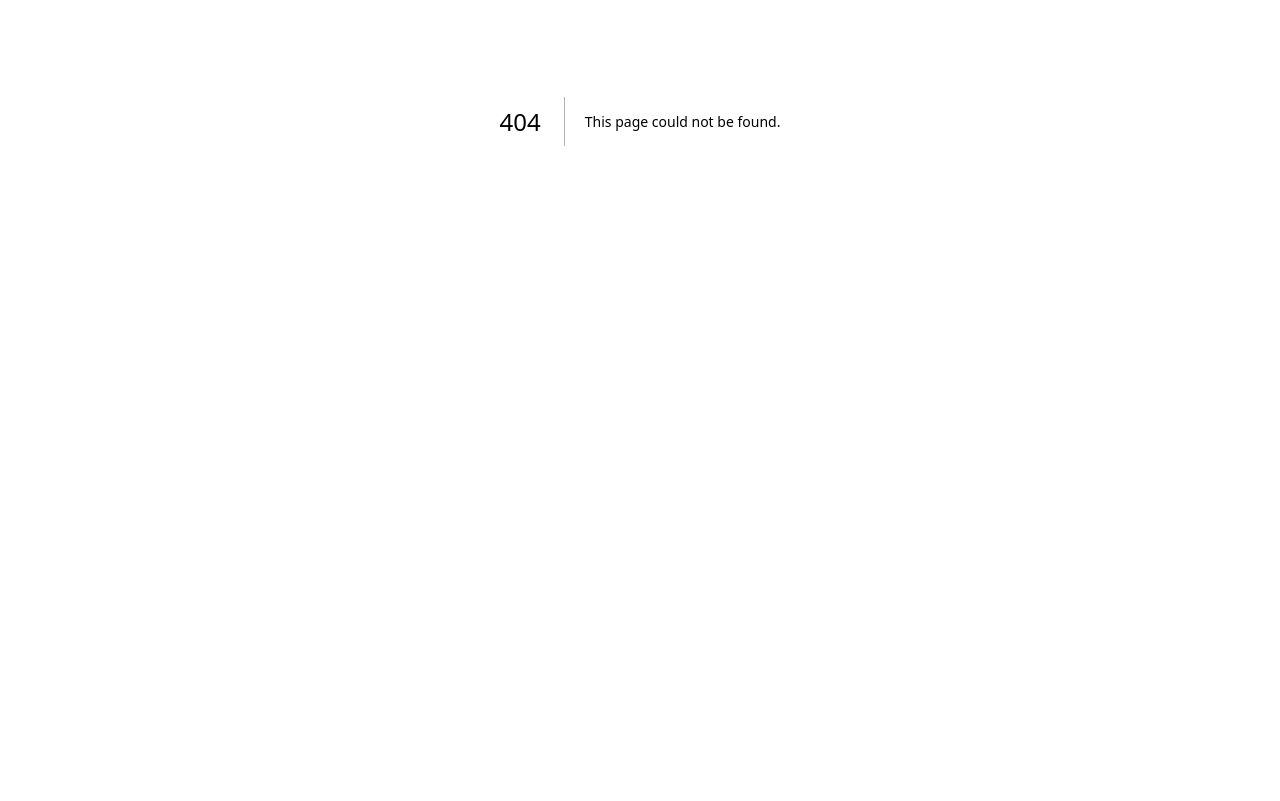
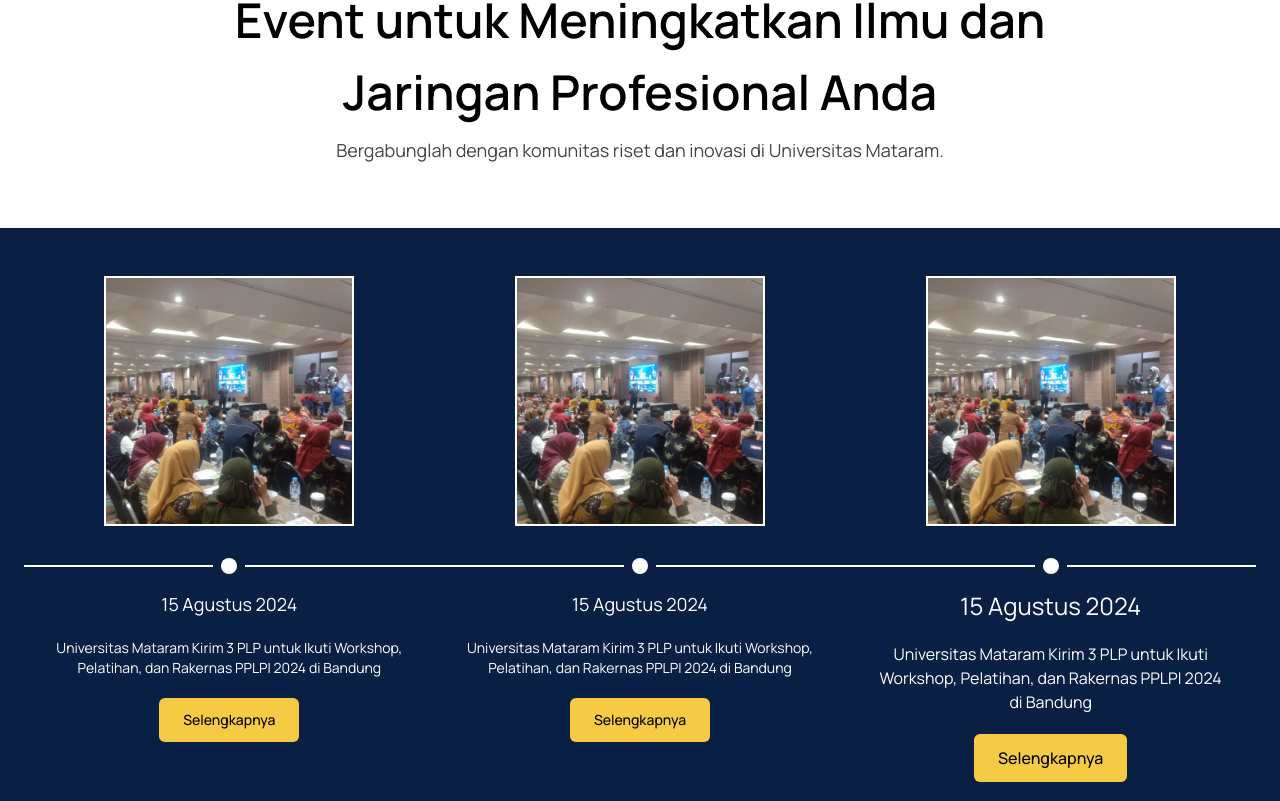
Before and after one commit to adityarizkii/lab-terpadu, a Next.js app: page /event in a window 1280 px wide. Before the commit this address had no page. Shown: the part 279-1080 px from the top of the page. Before the commit the page ends 800 px from the top, so only its background shows below. Built offline with nearby package versions, Linux system fonts and the light colour scheme.

Commit message:
ui(event): init for event page

```diff
--- /dev/null
+++ b/src/pages/event.tsx
@@ -0,0 +1,213 @@
+import MainLayout from '@/components/MainLayout';
+import Image from 'next/image';
+import React from 'react';
+
+const EventPage = () => {
+  return (
+    <MainLayout>
+      <div className='flex flex-col items-center justify-center p-6 md:px-[150px] md:py-16'>
+        <div className='flex items-center gap-3' data-aos='fade-down'>
+          <Image src={'/menu-black.svg'} alt='menu' width={24} height={24} />
+          <h2 className='font-medium'>Event Terbaru</h2>
+        </div>
+        <h2
+          className='mt-6 text-center text-2xl font-semibold md:text-3xl xl:text-5xl xl:leading-normal'
+          data-aos='fade-down'
+        >
+          Event untuk Meningkatkan Ilmu dan Jaringan Profesional Anda
+        </h2>
+        <p
+          className='mt-2 text-center text-xs text-[#454545] md:text-base xl:text-lg'
+          data-aos='fade-down'
+        >
+          Bergabunglah dengan komunitas riset dan inovasi di Universitas
+          Mataram.
+        </p>
+      </div>
+      {/* highlight event */}
+      <div className='flex flex-nowrap overflow-x-auto bg-[#092044] px-6 py-12'>
+        <div className='flex w-full shrink-0 flex-col items-center md:w-1/2 xl:w-1/3'>
+          <div className='relative h-[250px] w-[250px] border-2 border-white'>
+            <Image
+              src={'/event.jpeg'}
+              alt='event'
+              fill
+              style={{ objectFit: 'cover' }}
+            />
+          </div>
+          <div className='mt-8 flex w-full items-center justify-center gap-2'>
+            <div className='h-0 w-full border border-white'></div>
+            <div className='h-4 w-4 flex-shrink-0 rounded-full bg-white'></div>
+            <div className='h-0 w-full border border-white'></div>
+          </div>
+          <h3 className='mt-4 text-center text-lg text-white xl:px-8'>
+            15 Agustus 2024
+          </h3>
+          <p className='my-5 text-center text-sm text-white xl:px-8'>
+            Universitas Mataram Kirim 3 PLP untuk Ikuti Workshop, Pelatihan, dan
+            Rakernas PPLPI 2024 di Bandung
+          </p>
+          <button className='rounded-md bg-[#F5CA44] px-6 py-3 text-sm font-medium'>
+            Selengkapnya
+          </button>
+        </div>
+        <div className='flex w-full shrink-0 flex-col items-center md:w-1/2 xl:w-1/3'>
+          <div className='relative h-[250px] w-[250px] border-2 border-white'>
+            <Image
+              src={'/event.jpeg'}
+              alt='event'
+              fill
+              style={{ objectFit: 'cover' }}
+            />
+          </div>
+          <div className='mt-8 flex w-full items-center justify-center gap-2'>
+            <div className='h-0 w-full border border-white'></div>
+            <div className='h-4 w-4 flex-shrink-0 rounded-full bg-white'></div>
+            <div className='h-0 w-full border border-white'></div>
+          </div>
+          <h3 className='mt-4 text-center text-lg text-white xl:px-8'>
+            15 Agustus 2024
+          </h3>
+          <p className='my-5 text-center text-sm text-white xl:px-8'>
+            Universitas Mataram Kirim 3 PLP untuk Ikuti Workshop, Pelatihan, dan
+            Rakernas PPLPI 2024 di Bandung
+          </p>
+          <button className='rounded-md bg-[#F5CA44] px-6 py-3 text-sm font-medium'>
+            Selengkapnya
+          </button>
+        </div>
+        <div className='flex w-full shrink-0 flex-col items-center md:w-1/2 xl:w-1/3'>
+          <div className='relative h-[250px] w-[250px] border-2 border-white'>
+            <Image
+              src={'/event.jpeg'}
+              alt='event'
+              fill
+              style={{ objectFit: 'cover' }}
+            />
+          </div>
+          <div className='mt-8 flex w-full items-center justify-center gap-2'>
+            <div className='h-0 w-full border border-white'></div>
+            <div className='h-4 w-4 flex-shrink-0 rounded-full bg-white'></div>
+            <div className='h-0 w-full border border-white'></div>
+          </div>
+          <h3 className='mt-4 text-center text-lg text-white xl:px-8 xl:text-2xl'>
+            15 Agustus 2024
+          </h3>
+          <p className='my-5 text-center text-sm text-white xl:px-8 xl:text-base'>
+            Universitas Mataram Kirim 3 PLP untuk Ikuti Workshop, Pelatihan, dan
+            Rakernas PPLPI 2024 di Bandung
+          </p>
+          <button className='rounded-md bg-[#F5CA44] px-6 py-3 text-sm font-medium xl:text-base'>
+            Selengkapnya
+          </button>
+        </div>
+      </div>
+      {/* event list */}
+      <div className='px-6 py-12'>
+        <h2 className='text-center text-3xl font-semibold' data-aos='fade-down'>
+          Event Terbaru
+        </h2>
+        <div className='mt-6 grid grid-cols-1 gap-7 md:grid-cols-2 xl:grid-cols-3'>
+          <div className='border border-black'>
+            <div className='relative h-[180px] w-full'>
+              <Image
+                src={'/news.png'}
+                alt='news'
+                fill
+                style={{ objectFit: 'cover' }}
+              />
+            </div>
+            <div className='p-6'>
+              <p>20 Maret 2025</p>
+              <h3>
+                UPA. Lab Terpadu Universitas Mataram Gelar Sertifikasi....
+              </h3>
+              <button className='w-full bg-[#F5CA44] py-3'>
+                Baca Selengkapnya
+              </button>
+            </div>
+          </div>
+          <div className='border border-black'>
+            <div className='relative h-[180px] w-full'>
+              <Image
+                src={'/news.png'}
+                alt='news'
+                fill
+                style={{ objectFit: 'cover' }}
+              />
+            </div>
+            <div className='p-6'>
+              <p>20 Maret 2025</p>
+              <h3>
+                UPA. Lab Terpadu Universitas Mataram Gelar Sertifikasi....
+              </h3>
+              <button className='w-full bg-[#F5CA44] py-3'>
+                Baca Selengkapnya
+              </button>
+            </div>
+          </div>
+          <div className='border border-black'>
+            <div className='relative h-[180px] w-full'>
+              <Image
+                src={'/news.png'}
+                alt='news'
+                fill
+                style={{ objectFit: 'cover' }}
+              />
+            </div>
+            <div className='p-6'>
+              <p>20 Maret 2025</p>
+              <h3>
+                UPA. Lab Terpadu Universitas Mataram Gelar Sertifikasi....
+              </h3>
+              <button className='w-full bg-[#F5CA44] py-3'>
+                Baca Selengkapnya
+              </button>
+            </div>
+          </div>
+          <div className='border border-black'>
+            <div className='relative h-[180px] w-full'>
+              <Image
+                src={'/news.png'}
+                alt='news'
+                fill
+                style={{ objectFit: 'cover' }}
+              />
+            </div>
+            <div className='p-6'>
+              <p>20 Maret 2025</p>
+              <h3>
+                UPA. Lab Terpadu Universitas Mataram Gelar Sertifikasi....
+              </h3>
+              <button className='w-full bg-[#F5CA44] py-3'>
+                Baca Selengkapnya
+              </button>
+            </div>
+          </div>
+        </div>
+        {/* pagination */}
+        <div className='mt-8 flex w-full items-center justify-center gap-3'>
+          <p className='text-sm'>Prev</p>
+          <div className='w-full max-w-9 bg-[#092044] py-2 text-center text-sm text-white'>
+            1
+          </div>
+          <div className='w-full max-w-9 border border-[#868686] py-2 text-center text-sm text-[#bcbcbc]'>
+            2
+          </div>
+          <div className='w-full max-w-9 border border-[#868686] py-2 text-center text-sm text-[#bcbcbc]'>
+            3
+          </div>
+          <div className='w-full max-w-9 border border-[#868686] py-2 text-center text-sm text-[#bcbcbc]'>
+            4
+          </div>
+          <div className='w-full max-w-9 border border-[#868686] py-2 text-center text-sm text-[#bcbcbc]'>
+            5
+          </div>
+          <p className='text-sm'>Next</p>
+        </div>
+      </div>
+    </MainLayout>
+  );
+};
+
+export default EventPage;
```
Also changed, not shown: public/event.jpeg (added).
